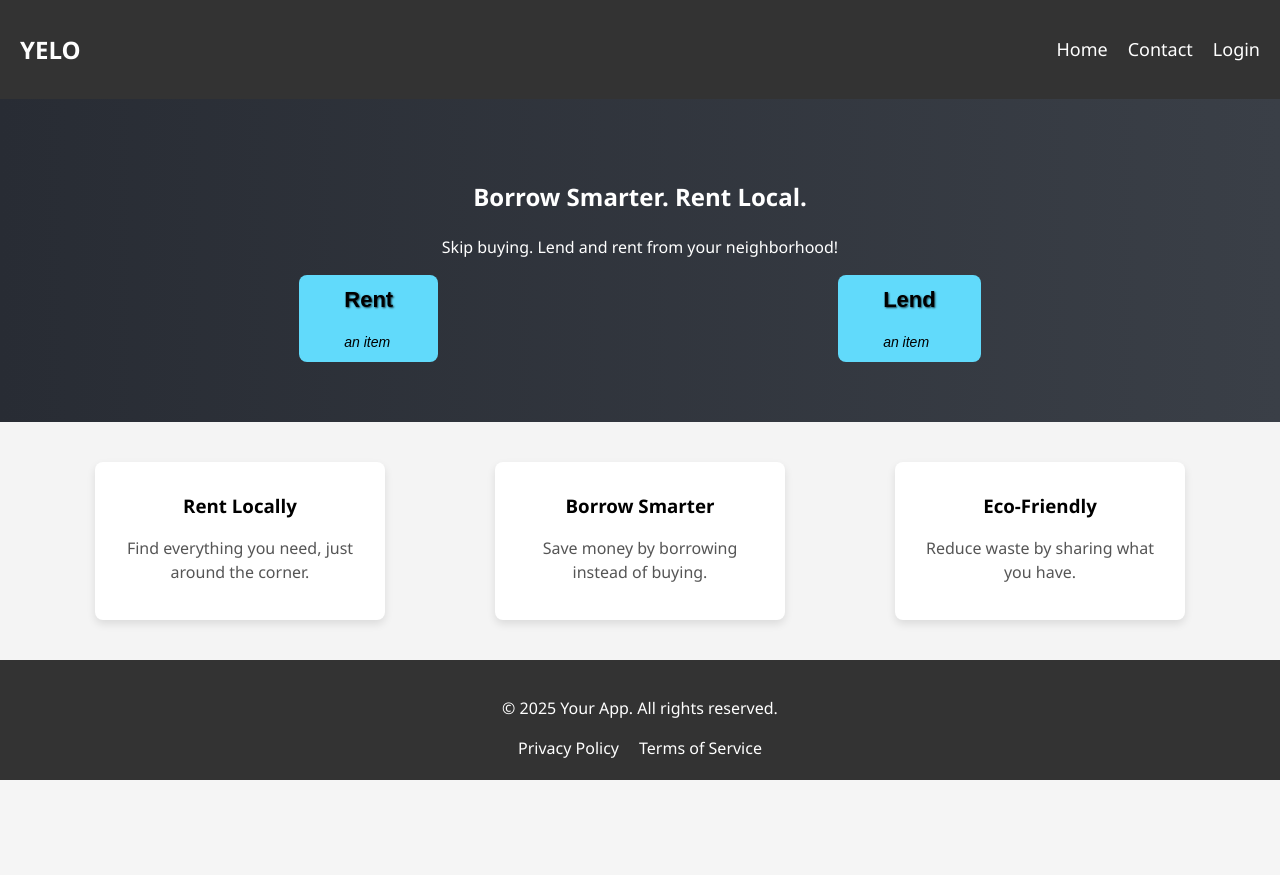
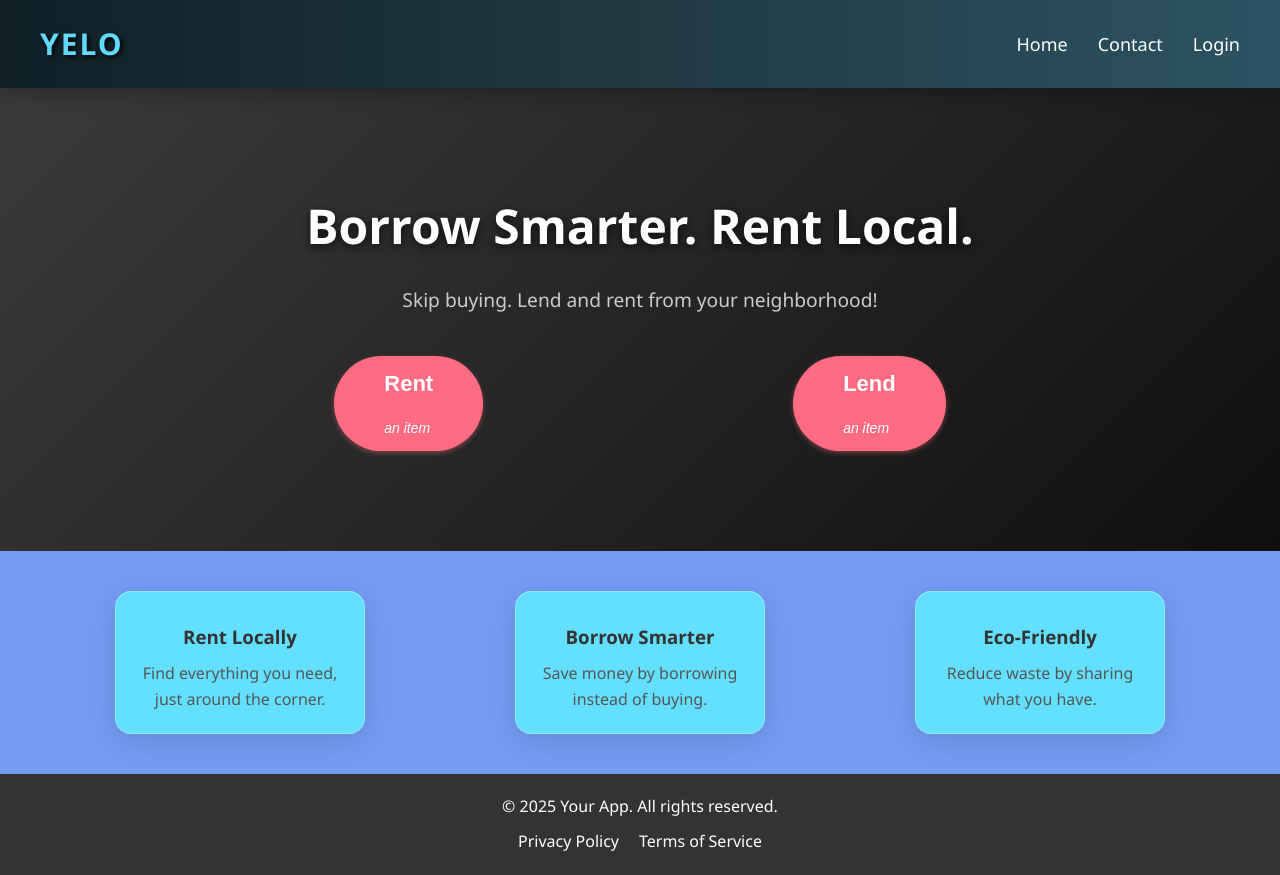
Before and after one commit to prathmesh-pandey/Hyperlocal-Rent-Borrow-Platform, a React (Create React App) app: page / in a window 1280 px wide. Before the commit the page ends 800 px from the top, so only its background shows below. Built offline with nearby package versions, Linux system fonts and the light colour scheme.

Commit message:
Changed css trying to make clean ui

```diff
--- a/package.json
+++ b/package.json
@@ -7,6 +7,7 @@
     "@testing-library/jest-dom": "^6.6.3",
     "@testing-library/react": "^16.3.0",
     "@testing-library/user-event": "^13.5.0",
+    "aos": "^2.3.4",
     "body-parser": "^2.2.0",
     "cors": "^2.8.5",
     "express": "^5.1.0",
@@ -54,5 +55,4 @@
     "url": "https://github.com/prathmesh-pandey/Hyperlocal-Rent-Borrow-Platform/issues"
   },
   "homepage": "."
-
 }
--- a/src/App.css
+++ b/src/App.css
@@ -49,3 +49,20 @@ body {
   margin: auto;
   padding: 0 20px;
 }
+:root {
+  --primary: #0f172a;
+  --accent: #38bdf8;
+  --background: #f0f4f8;
+  --card-bg: rgba(255, 255, 255, 0.15);
+  --glass-border: rgba(255, 255, 255, 0.3);
+}
+body {
+  margin: 0;
+  padding: 0;
+  font-family: 'Poppins', 'Segoe UI', sans-serif;
+  background-color: #f0f2f5;
+  font-size: 16px;
+  line-height: 1.6;
+  color: #333;
+  transition: background-color 0.3s ease-in-out, color 0.3s ease-in-out;
+}
--- a/src/App.js
+++ b/src/App.js
@@ -1,14 +1,17 @@
 import React from'react';
 import'./App.css';
+import './styles/global.css';
+
+import{
+    BrowserRouter as Router,Routes,
+    Route}from'react-router-dom';
+
 import Navbar from'./Navbar'
-import Hero from './Hero'
+import Hero from './Hero';
 import Cards from    './Cards';
 import Footer from './Footer';
 import Listings from './Listings';
-import{
-BrowserRouter as Router,Routes,
-Route}from'react-router-dom';
-import LendForm from './LendForm'
+import LendForm from './LendForm';
 
 const App=()=>{
 return(
--- a/src/Cards.css
+++ b/src/Cards.css
@@ -2,11 +2,11 @@
     display: flex;
     justify-content: space-around;
     padding: 40px;
-    background-color: #f4f4f4;
+    background-color: #749cf3;
 }
 
 .card {
-    background-color: white;
+    background-color: rgb(99, 224, 255);
     padding: 20px;
     border-radius: 8px;
     box-shadow: 0 4px 8px rgba(0, 0, 0, 0.1);
@@ -19,5 +19,18 @@
 }
 
 .card p {
-    color: #555;
+    color: #555555;
 }
+.card, .listing-card {
+    backdrop-filter: blur(10px);
+    -webkit-backdrop-filter: blur(10px);
+    border: 1px solid var(--glass-border);
+    box-shadow: 0 8px 30px rgba(0, 0, 0, 0.12);
+    border-radius: 16px;
+    transition: transform 0.3s ease, box-shadow 0.3s ease;
+  }
+
+  .card:hover, .listing-card:hover {
+    transform: translateY(-5px) scale(1.03);
+    box-shadow: 0 12px 40px rgba(0, 0, 0, 0.2);
+  }
--- a/src/Hero.css
+++ b/src/Hero.css
@@ -1,52 +1,42 @@
 .hero {
-    padding: 60px 20px;
-    background: linear-gradient(to right, #282c34, #3a3f47);
+    padding: 100px 20px;
+    background: linear-gradient(135deg, #3b3b3b, #0f0f0f);
     color: white;
     text-align: center;
+    animation: fadeIn 1s ease-in;
+  }
+
+  .hero h1 {
+    font-size: 3rem;
+    font-weight: 700;
+    margin-bottom: 20px;
+    text-shadow: 0 3px 10px rgba(0, 0, 0, 0.7);
+  }
+
+  .hero p {
+    font-size: 1.2rem;
+    color: #ccc;
+    margin-bottom: 40px;
   }
 
   .cta-button {
-    background-color: #61dafb;
-    color: black;
+    background: #ff6b81;
+    color: white;
+    padding: 15px 30px;
     border: none;
-    padding: 12px 25px;
-    font-size: 18px;
-    margin-top: 20px;
-    border-radius: 8px;
-    cursor: pointer;
-    margin: 0 200px;
-    transition: background-color 0.3s ease;
+    font-size: 20px;
+    border-radius: 50px;
+    margin: 0 155px;
+    transition: 0.3s ease;
+    box-shadow: 0 2px 5px rgba(255, 107, 129, 0.4);
   }
 
   .cta-button:hover {
-    background-color: #21a1f1; /* Darker shade on hover */
-}
-
-.cta-main {
-    font-size: 22px;
-    font-weight: bold;
-    display: block;
-    display: flex;
-    justify-content: space-between;
-    margin: auto;
-    padding: 0 20px;
-    text-shadow: 1px 1px 2px rgba(0, 0, 0, 0.7);
-}
-
-.cta-sub {
-    font-size: 14px;
-    display: block;
-    display: flex;
-    justify-content: space-between;
-    margin: auto;
-    padding: 0 20px;
+    background: #ff4757;
+    transform: scale(1.08);
   }
 
   @keyframes fadeIn {
-    from {
-        opacity: 0;
+    from { opacity: 0; transform: translateY(20px); }
+    to { opacity: 1; transform: translateY(0); }
   }
-    to {
-        opacity: 1;
-    }
-}
--- a/src/Navbar.css
+++ b/src/Navbar.css
@@ -2,28 +2,45 @@
     display: flex;
     justify-content: space-between;
     align-items: center;
-    padding: 20px;
-    background-color: #333;
+    padding: 20px 40px;
+    background: linear-gradient(90deg, #0f2027, #203a43, #2c5364);
     color: white;
+    box-shadow: 0 4px 20px rgba(0, 0, 0, 0.3);
   }
 
   .navbar-logo h1 {
     margin: 0;
-    font-size: 24px;
+    font-size: 30px;
+    font-weight: bold;
+    letter-spacing: 2px;
+    color: #61dafb;
+    text-shadow: 2px 2px 5px #000;
   }
 
   .navbar-links {
     list-style: none;
     display: flex;
-    gap: 20px;
+    gap: 30px;
   }
 
   .navbar-links a {
     color: white;
     text-decoration: none;
     font-size: 18px;
+    position: relative;
+    transition: all 0.2s ease-in-out;
   }
 
   .navbar-links a:hover {
-    text-decoration: underline;
+    color: #61dafb;
+    transform: scale(1.05);
   }
+
+.navbar {
+    position: sticky;
+    top: 0;
+    backdrop-filter: blur(3px);
+    background-color: rgba(0, 0, 0, 0.7);
+    z-index: 100;
+    transition: background-color 0.3s ease;
+  }
--- /dev/null
+++ b/src/styles/global.css
@@ -0,0 +1,35 @@
+@import './variables.css';
+
+* {
+  margin: 0;
+  padding: 0;
+  box-sizing: border-box;
+}
+
+body {
+  font-family: var(--font-family);
+  background-color: var(--background-color);
+  color: var(--text-color);
+  line-height: 1.6;
+}
+
+a {
+  text-decoration: none;
+  color: inherit;
+}
+
+button {
+  background-color: var(--primary-color);
+  color: white;
+  border: none;
+  padding: 0.8rem 1.6rem;
+  font-size: 1rem;
+  border-radius: var(--border-radius);
+  cursor: pointer;
+  transition: var(--transition);
+}
+
+button:hover {
+  background-color: var(--accent-color);
+  transform: scale(1.05);
+}
--- /dev/null
+++ b/src/styles/variables.css
@@ -0,0 +1,12 @@
+:root {
+    --primary-color: #188cff;
+    --secondary-color: #5bb3ee;
+    --background-color: #f9f9f9;
+    --card-bg: #ffffff;
+    --text-color: #333;
+    --accent-color: #21a1f1;
+    --border-radius: 20px;
+    --shadow: 0 4px 20px rgba(0, 0, 0, 0.1);
+    --transition: 0.3s ease-in-out;
+    --font-family: 'Segoe UI', sans-serif;
+  }
```
Also changed, not shown: src/LendForm.css (line endings or trailing spaces), src/Listings.css (line endings or trailing spaces), 1 other file (tests, documents, lock files or other folders). Lines whose indentation alone changed are shown as unchanged.
